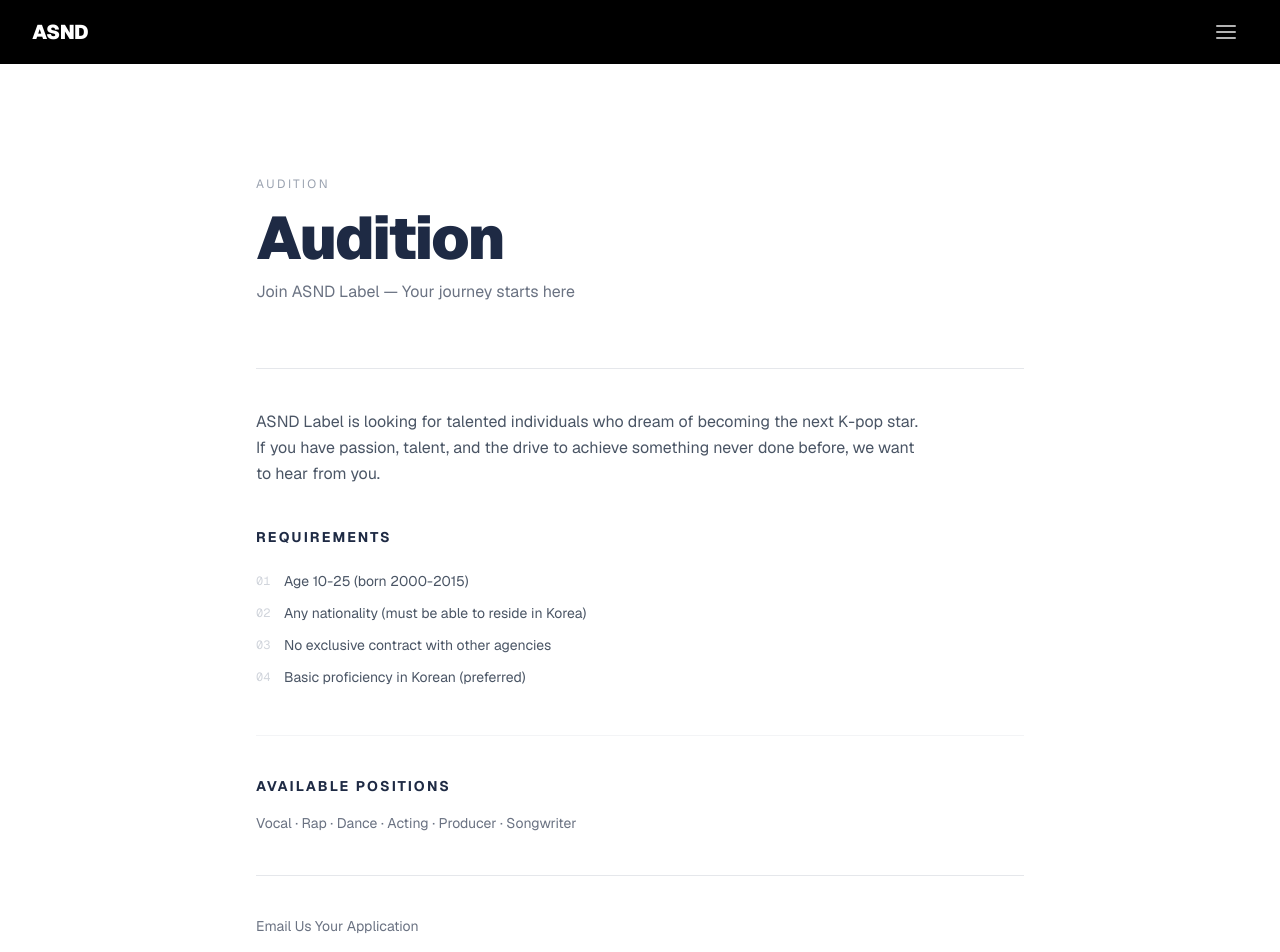
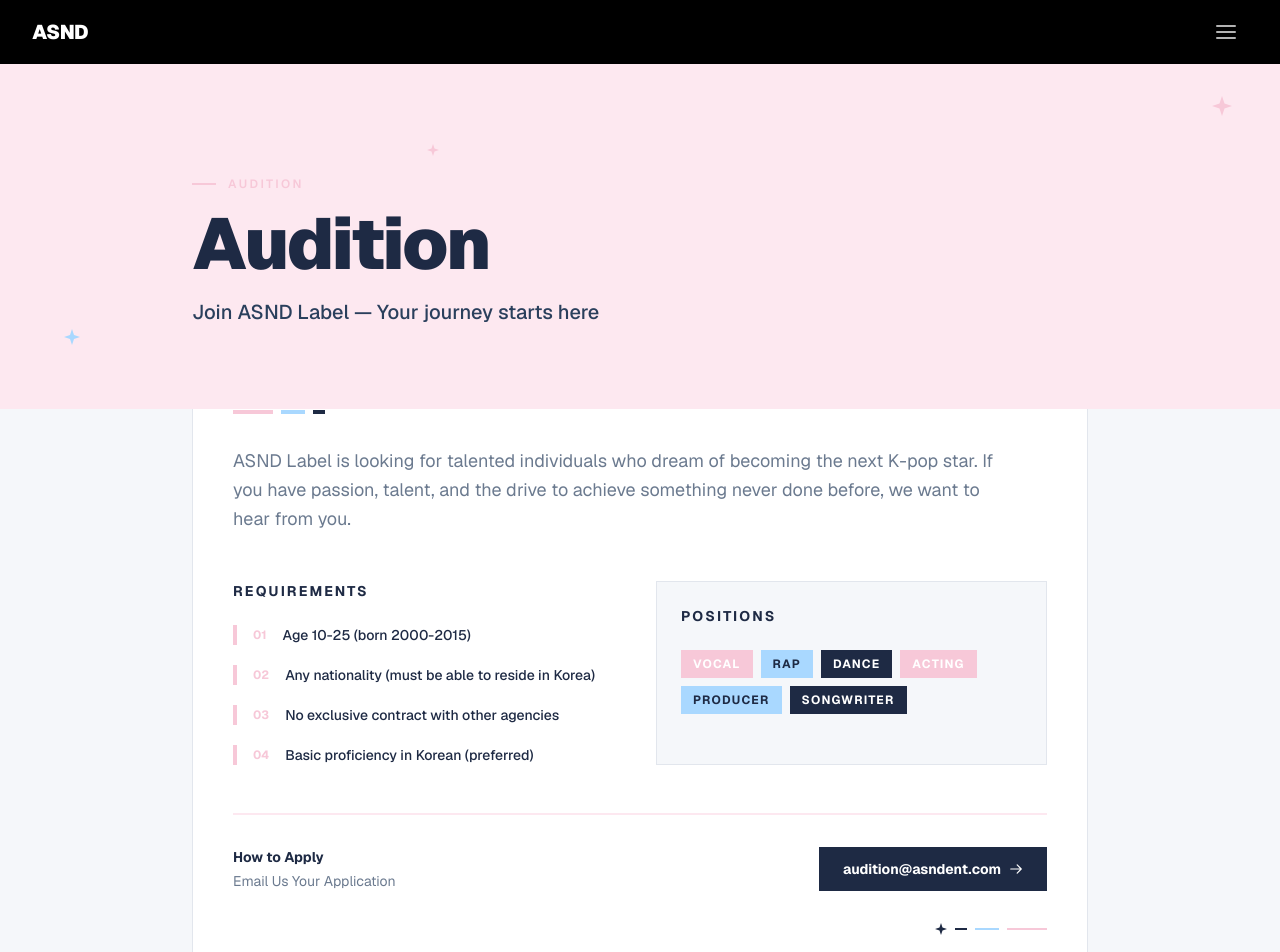
Before and after one commit to longneng3939/ASND, a Next.js app: page /audition in a window 1280 px wide. Shown: the top 952 px of the page. Built offline with nearby package versions, Linux system fonts and the light colour scheme.

Commit message:
change the audition

```diff
--- a/src/app/audition/page.tsx
+++ b/src/app/audition/page.tsx
@@ -1,9 +1,6 @@
 "use client";
 
 import { useI18n } from "@/i18n";
-
-export default function AuditionPage() {
-  const { t, lang } = useI18n();
 
 const requirements = [
   "Age 10-25 (born 2000-2015)",
@@ -19,58 +16,105 @@ export default function AuditionPage() {
   "기초 한국어 소통 가능자 (우대)",
 ];
 
+function StarDeco({ className, color }: { className?: string; color: string }) {
   return (
-    <div className="min-h-screen">
-      <section className="pt-28 pb-16 px-4">
-        <div className="mx-auto max-w-3xl">
-          <p className="text-xs uppercase tracking-[0.2em] text-gray-400 mb-4">
+    <svg className={className} viewBox="0 0 20 20" fill={color}>
+      <path d="M10 0l2.5 7.5L20 10l-7.5 2.5L10 20l-2.5-7.5L0 10l7.5-2.5L10 0z" />
+    </svg>
+  );
+}
+
+export default function AuditionPage() {
+  const { t, lang } = useI18n();
+
+  const positionColors = [
+    { bg: "bg-[var(--accent)]", text: "text-white" },
+    { bg: "bg-[var(--secondary)]", text: "text-[var(--foreground)]" },
+    { bg: "bg-[var(--foreground)]", text: "text-white" },
+  ];
+
+  return (
+    <div className="min-h-screen bg-[var(--surface)]">
+      <section className="relative pt-28 pb-20 px-4 bg-[var(--accent-soft)] overflow-hidden">
+        <StarDeco color="var(--accent)" className="absolute top-8 right-12 w-5 h-5" />
+        <StarDeco color="var(--secondary)" className="absolute bottom-16 left-16 w-4 h-4" />
+        <StarDeco color="var(--accent)" className="absolute top-20 left-1/3 w-3 h-3" />
+        <div className="mx-auto max-w-4xl relative">
+          <div className="flex items-center gap-3 mb-4">
+            <span className="w-6 h-0.5 bg-[var(--accent)]" />
+            <span className="text-xs uppercase tracking-[0.2em] text-[var(--accent)] font-semibold">
               {lang === "ko" ? "오디션" : "Audition"}
-          </p>
-          <h1 className="text-3xl sm:text-6xl font-black tracking-tight leading-none mb-3">
+            </span>
+          </div>
+          <h1 className="text-4xl sm:text-6xl md:text-7xl font-black tracking-tight leading-none mb-4 text-[var(--foreground)]">
             {t.audition.title}
           </h1>
-          <p className="text-gray-500 text-base max-w-lg">
+          <p className="text-lg md:text-xl text-[var(--brand-light)] font-medium max-w-xl leading-relaxed">
             {t.audition.subtitle}
           </p>
         </div>
       </section>
 
-      <section className="px-4 pb-24">
-        <div className="mx-auto max-w-3xl">
-          <div className="border-t border-gray-200 pt-10">
-            <p className="text-base leading-relaxed text-gray-600 mb-10 max-w-2xl">
+      <section className="px-4 pb-20 -mt-10">
+        <div className="mx-auto max-w-4xl">
+          <div className="bg-white border border-[var(--border)] p-8 md:p-10">
+            <div className="flex items-center gap-2 mb-8">
+              <span className="w-10 h-1 bg-[var(--accent)]" />
+              <span className="w-6 h-1 bg-[var(--secondary)]" />
+              <span className="w-3 h-1 bg-[var(--foreground)]" />
+            </div>
+
+            <p className="text-base md:text-lg text-[var(--muted)] leading-relaxed mb-12 max-w-3xl">
               {t.audition.description}
             </p>
 
-            <h2 className="text-sm font-bold uppercase tracking-[0.15em] mb-6">
+            <div className="grid grid-cols-1 md:grid-cols-2 gap-8 mb-12">
+              <div>
+                <h2 className="text-sm font-bold uppercase tracking-[0.15em] text-[var(--foreground)] mb-6">
                   {t.audition.requirements}
                 </h2>
-
-            <ul className="space-y-3 mb-12">
+                <ul className="space-y-5">
                   {(lang === "ko" ? requirementsKo : requirements).map((req, i) => (
-                <li key={i} className="flex items-start gap-3 text-sm text-gray-600">
-                  <span className="text-gray-300 font-mono text-xs mt-0.5 shrink-0 w-4">
+                    <li key={i} className="flex items-start gap-4 pl-4 border-l-4 border-[var(--accent)]">
+                      <span className="text-xs font-bold text-[var(--accent)] shrink-0 mt-0.5">
                         {String(i + 1).padStart(2, "0")}
                       </span>
-                  <span>{req}</span>
+                      <span className="text-sm text-[var(--foreground)] font-medium">{req}</span>
                     </li>
                   ))}
                 </ul>
-
-            <div className="border-t border-gray-100 pt-10 mb-10">
-              <h2 className="text-sm font-bold uppercase tracking-[0.15em] mb-4">
-                {lang === "ko" ? "모집 분야" : "Available Positions"}
-              </h2>
-              <p className="text-sm text-gray-500 leading-relaxed">
-                {t.audition.positions.join(" · ")}
-              </p>
               </div>
 
-            <div className="border-t border-gray-200 pt-10">
-              <p className="text-sm text-gray-500 mb-4">{t.audition.emailUs}</p>
+              <div className="bg-[var(--surface)] p-6 border border-[var(--border)]">
+                <h2 className="text-sm font-bold uppercase tracking-[0.15em] text-[var(--foreground)] mb-6">
+                  {lang === "ko" ? "모집 분야" : "Positions"}
+                </h2>
+                <div className="flex flex-wrap gap-2">
+                  {t.audition.positions.map((pos, i) => {
+                    const c = positionColors[i % positionColors.length];
+                    return (
+                      <span
+                        key={pos}
+                        className={`text-xs font-bold uppercase tracking-[0.1em] px-3 py-1.5 ${c.bg} ${c.text}`}
+                      >
+                        {pos}
+                      </span>
+                    );
+                  })}
+                </div>
+              </div>
+            </div>
+
+            <div className="border-t-2 border-[var(--accent-soft)] pt-8 flex flex-col sm:flex-row sm:items-center sm:justify-between gap-4">
+              <div>
+                <p className="text-sm font-bold text-[var(--foreground)] mb-1">
+                  {lang === "ko" ? "지원 방법" : "How to Apply"}
+                </p>
+                <p className="text-sm text-[var(--muted)]">{t.audition.emailUs}</p>
+              </div>
               <a
                 href="mailto:audition@asndent.com"
-                className="inline-flex items-center gap-2 px-6 py-2.5 bg-black text-white text-sm font-medium hover:bg-gray-800 transition-colors"
+                className="inline-flex items-center gap-2 px-6 py-3 bg-[var(--foreground)] text-white text-sm font-bold hover:bg-[var(--brand-light)] transition-colors"
               >
                 audition@asndent.com
                 <svg className="h-3.5 w-3.5" fill="none" viewBox="0 0 24 24" stroke="currentColor">
@@ -78,6 +122,13 @@ export default function AuditionPage() {
                 </svg>
               </a>
             </div>
+
+            <div className="flex justify-end items-center gap-2 mt-8">
+              <StarDeco color="var(--foreground)" className="w-3 h-3" />
+              <span className="w-3 h-0.5 bg-[var(--foreground)]" />
+              <span className="w-6 h-0.5 bg-[var(--secondary)]" />
+              <span className="w-10 h-0.5 bg-[var(--accent)]" />
+            </div>
           </div>
         </div>
       </section>
```
Lines whose indentation alone changed are shown as unchanged.
